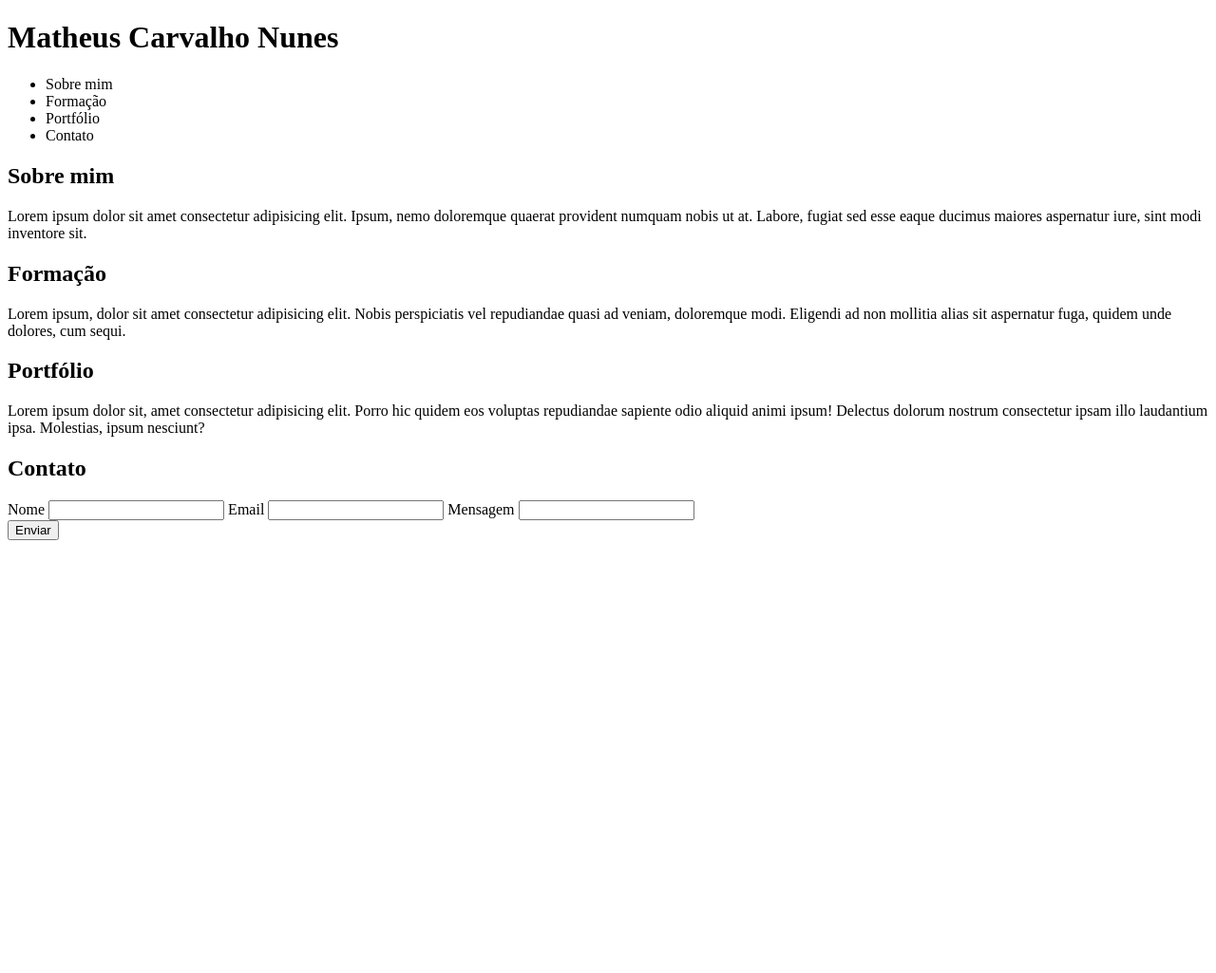
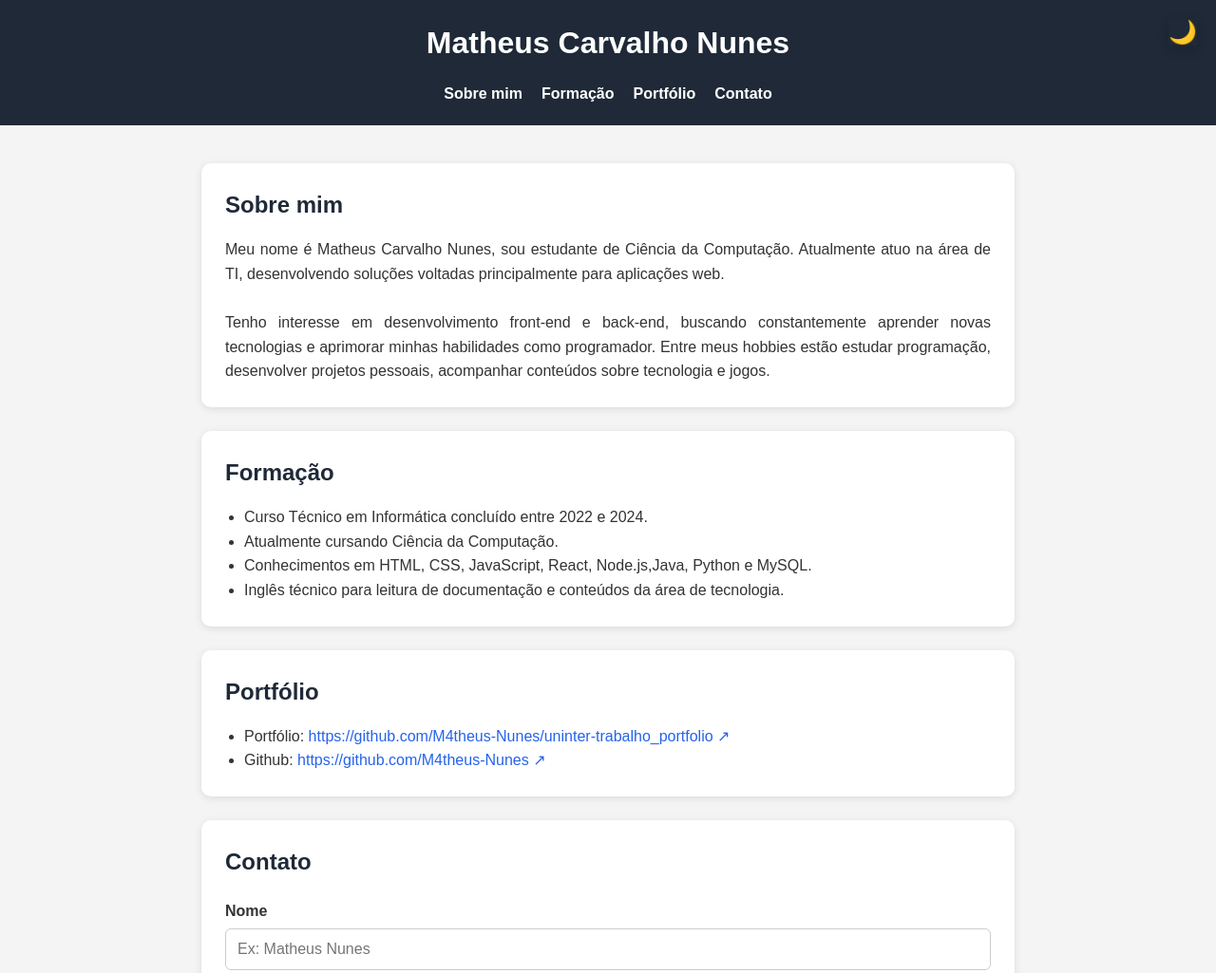
Before and after one commit to M4theus-Nunes/uninter-trabalho_portfolio, a plain HTML site: page index.html in a window 1280 px wide. Shown: the top 1025 px of the page at 95% size. Before the commit the page ends 800 px from the top, so only its background shows below. Drawn offline with Linux system fonts and the light colour scheme.

Commit message:
feat: adiciona arquivo css, arquivo js, estrutura html estilizada e organizada

```diff
--- a/css/style.css
+++ b/css/style.css
@@ -0,0 +1,283 @@
+* {
+    margin: 0;
+    padding: 0;
+    box-sizing: border-box;
+}
+
+body {
+    font-family: Arial, sans-serif;
+    background-color: #f4f4f4;
+    color: #333;
+    line-height: 1.6;
+}
+
+body.tema--escuro {
+    background-color: #000;
+}
+
+body.tema--escuro section {
+    background-color: #1f2937;
+    color: white;
+}
+
+body.tema--escuro section h2 {
+    color: white;
+}
+
+/* ==== CABEÇALHO ==== */
+
+header {
+    background-color: #1f2937;
+    color: white;
+    padding: 20px;
+    text-align: center;
+}
+
+header h1 {
+    margin-bottom: 15px;
+}
+
+/* ==== NAVEGAÇÃO ==== */
+
+.navegacao__lista {
+    display: flex;
+    justify-content: center;
+    gap: 20px;
+    list-style: none;
+}
+
+.navegacao__item a {
+    color: white;
+    text-decoration: none;
+    font-weight: bold;
+    transition: 0.3s;
+}
+
+.navegacao__item a:hover {
+    color: #60a5fa;
+}
+
+/* ===== MENU HAMBURGUER ===== */
+
+.botao-menu {
+    display: none;
+    position: absolute;
+    top: 20px;
+    left: 20px;
+    background: none;
+    border: none;
+    cursor: pointer;
+}
+
+/* ==== CONTEÚDO PRINCIPAL ==== */
+
+main {
+    max-width: 70vw;
+    margin: 40px auto;
+    padding: 0 20px;
+}
+
+section {
+    background-color: white;
+    padding: 25px;
+    margin-bottom: 25px;
+    border-radius: 10px;
+    box-shadow: 0 2px 8px rgba(0, 0, 0, 0.1);
+}
+
+section h2 {
+    margin-bottom: 15px;
+    color: #1f2937;
+}
+
+section p {
+    text-align: justify;
+}
+
+section ul {
+    padding-left: 20px;
+}
+
+.link-externo {
+    color: #2563eb;
+    text-decoration: none;
+    font-weight: 500;
+    transition: all 0.3s ease;
+}
+
+.link-externo:hover {
+    color: #598dfd;
+}
+
+.link-externo::after {
+    content: ' ↗';
+}
+
+/* ==== TEMA ESCURO ==== */
+
+body.tema--escuro .link-externo {
+    color: #74b0fa;
+}
+
+body.tema--escuro .link-externo:hover {
+    color: #4d9df8;
+}
+
+/* ==== BOTÃO TEMA ==== */
+
+#botaoTema {
+    position: absolute;
+    top: 20px;
+    right: 20px;
+    border: none;
+    color: white;
+    font-size: 24px;
+    cursor: pointer;
+    transition: all 0.3s ease;
+    display: flex;
+    align-items: center;
+    justify-content: center;
+    box-shadow: 0 4px 12px rgba(0, 0, 0, 0.15);
+    background-color: #1f2937;
+
+}
+
+#botaoTema:hover {
+    transform: scale(1.1);
+    box-shadow: 0 6px 16px rgba(0, 0, 0, 0.2);
+}
+
+#botaoTema:active {
+    transform: scale(0.95);
+}
+
+/* ==== FORMULÁRIO ==== */
+
+.formulario {
+    margin-top: 20px;
+}
+
+.formulario__grupo {
+    display: flex;
+    flex-direction: column;
+}
+
+.formulario__grupo label {
+    margin-bottom: 5px;
+    font-weight: bold;
+}
+
+.formulario__grupo input,
+.formulario__grupo textarea {
+    padding: 12px;
+    margin-bottom: 20px;
+    border: 1px solid #ccc;
+    border-radius: 6px;
+    font-size: 16px;
+    font-weight: normal;
+    font-family: inherit;
+}
+
+.formulario__grupo textarea {
+    resize: none;
+    min-height: 120px;
+}
+
+.formulario__botao {
+    background-color: #2563eb;
+    color: white;
+    border: none;
+    padding: 12px 20px;
+    border-radius: 6px;
+    cursor: pointer;
+    font-size: 16px;
+    transition: 0.3s;
+}
+
+.formulario__botao:hover {
+    background-color: #1d4ed8;
+}
+
+/* ==== RODAPÉ ==== */
+
+footer {
+    background-color: #1f2937;
+    color: white;
+    text-align: center;
+    padding: 20px;
+}
+
+footer p {
+    font-size: 14px;
+}
+
+/* ==== RESPONSIVIDADE ==== */
+
+@media (max-width: 768px) {
+
+    header {
+        padding: 15px;
+    }
+
+    header h1 {
+        font-size: 24px;
+        margin-bottom:0px
+    }
+
+    .botao-menu {
+        display: block;
+    }
+
+    .navegacao {
+        display: none;
+        position: absolute;
+        top: 50px;
+        left: 0px;
+        background-color: #1f2937;
+        padding: 15px;
+        border-radius: 10px;
+        width: 200px;
+    }
+
+    .navegacao.ativo {
+        display: block;
+    }
+
+    .navegacao__lista {
+        flex-direction: column;
+        gap: 15px;
+    }
+
+    main {
+        max-width: 100%;
+        margin: 20px auto;
+        padding: 0 15px;
+    }
+
+    section {
+        padding: 20px;
+        margin-bottom: 20px;
+    }
+
+    section h2 {
+        font-size: 22px;
+    }
+
+    section p {
+        font-size: 15px;
+    }
+
+    .formulario__grupo input,
+    .formulario__grupo textarea {
+        font-size: 15px;
+        padding: 10px;
+    }
+
+    .formulario__botao {
+        width: 100%;
+    }
+
+    footer {
+        padding: 15px;
+    }
+}
--- a/index.html
+++ b/index.html
@@ -4,51 +4,96 @@
 <head>
     <meta charset="UTF-8">
     <meta name="viewport" content="width=device-width, initial-scale=1.0">
-    <title>Trabalho Uninter Portifólio</title>
+    <title>Trabalho Uninter Portfólio</title>
+    <link rel="stylesheet" href="css/style.css">
 </head>
+
+
 
 <body>
     <header>
         <h1>Matheus Carvalho Nunes</h1>
-        <nav>
-            <ul>
-                <li>Sobre mim</li>
-                <li>Formação</li>
-                <li>Portfólio</li>
-                <li>Contato</li>
+        <button id="botaoTema" title="Alternar tema">🌙</button>
+
+        <button id="botaoMenu" class="botao-menu">
+            <svg xmlns="http://www.w3.org/2000/svg" height="24px" viewBox="0 -960 960 960" width="24px" fill="#FFFFFF">
+                <path d="M120-240v-80h720v80H120Zm0-200v-80h720v80H120Zm0-200v-80h720v80H120Z" />
+            </svg>
+        </button>
+
+        <nav class="navegacao" id="menuMobile">
+            <ul class="navegacao__lista">
+                <li class="navegacao__item"><a href="#sobre">Sobre mim</a></li>
+                <li class="navegacao__item"><a href="#formacao">Formação</a></li>
+                <li class="navegacao__item"><a href="#portfolio">Portfólio</a></li>
+                <li class="navegacao__item"><a href="#contato">Contato</a></li>
             </ul>
         </nav>
-        <section>
+    </header>
+    <main>
+        <section id="sobre">
             <h2>Sobre mim</h2>
-            <p>Lorem ipsum dolor sit amet consectetur adipisicing elit. Ipsum, nemo doloremque quaerat provident numquam
-                nobis ut at. Labore, fugiat sed esse eaque ducimus maiores aspernatur iure, sint modi inventore sit.</p>
+
+            <p>
+                Meu nome é Matheus Carvalho Nunes, sou estudante de Ciência da Computação. Atualmente atuo na área de
+                TI, desenvolvendo soluções voltadas principalmente para
+                aplicações web.
+            </p>
+            <br>
+            <p>
+                Tenho interesse em desenvolvimento front-end e back-end, buscando constantemente aprender novas
+                tecnologias e aprimorar minhas habilidades como programador. Entre meus hobbies estão estudar
+                programação, desenvolver projetos pessoais, acompanhar conteúdos sobre tecnologia e jogos.
+            </p>
         </section>
 
-        <section>
+        <section id="formacao">
             <h2>Formação</h2>
-            <p>Lorem ipsum, dolor sit amet consectetur adipisicing elit. Nobis perspiciatis vel repudiandae quasi ad veniam, doloremque modi. Eligendi ad non mollitia alias sit aspernatur fuga, quidem unde dolores, cum sequi.</p>
+            <ul>
+                <li>Curso Técnico em Informática concluído entre 2022 e 2024.</li>
+                <li>Atualmente cursando Ciência da Computação.</li>
+                <li>Conhecimentos em HTML, CSS, JavaScript, React, Node.js,Java, Python e MySQL.</li>
+                <li>Inglês técnico para leitura de documentação e conteúdos da área de tecnologia.</li>
+            </ul>
         </section>
 
-        <section>
-         <h2>Portfólio</h2>
-         <p>Lorem ipsum dolor sit, amet consectetur adipisicing elit. Porro hic quidem eos voluptas repudiandae sapiente odio aliquid animi ipsum! Delectus dolorum nostrum consectetur ipsam illo laudantium ipsa. Molestias, ipsum nesciunt?</p>
+        <section id="portfolio">
+            <h2>Portfólio</h2>
+
+            <ul>
+                <li>Portfólio: <a class="link-externo"
+                        href="https://github.com/M4theus-Nunes/uninter-trabalho_portfolio"
+                        target="_blank">https://github.com/M4theus-Nunes/uninter-trabalho_portfolio</a></li>
+            </ul>
+            <ul>
+                <li>Github: <a class="link-externo"
+                        href="https://github.com/M4theus-Nunes"
+                        target="_blank">https://github.com/M4theus-Nunes</a></li>
+            </ul>
         </section>
 
-        <section>
+        <section id="contato">
             <h2>Contato</h2>
-            <form>
-                <div>
+           <form class="formulario" id="formularioContato">
+                <div class="formulario__grupo">
                     <label for="nome">Nome</label>
-                    <input type="text" id="nome" required>
+                    <input type="text" id="nome" name="nome" required placeholder="Ex: Matheus Nunes">
+
                     <label for="email">Email</label>
-                    <input type="email" id="email" required>
+                    <input type="email" id="email" name="email" required placeholder="exemplo@dominio.com">
+
                     <label for="mensagem">Mensagem</label>
-                    <input type="text" id="mensagem" required>
+                    <textarea id="mensagem" name="mensagem" minlength="10" required
+                        placeholder="Deixe sua mensagem aqui... (mínimo 10 caracteres)"></textarea>
                 </div>
-                <button type="submit">Enviar</button>
+                <button class="formulario__botao" type="submit">Enviar</button>
             </form>
         </section>
-    </header>
+    </main>
+    <footer>
+        <p>&copy; 2026 Matheus Carvalho Nunes</p>
+    </footer>
+    <script src="js/script.js"></script>
 </body>
 
 </html>
--- /dev/null
+++ b/js/script.js
@@ -0,0 +1,34 @@
+const botaoTema = document.getElementById("botaoTema");
+const botaoMenu = document.getElementById("botaoMenu");
+const menuMobile = document.getElementById("menuMobile");
+const linksMenu = document.querySelectorAll(".navegacao__item a");
+const formulario = document.getElementById("formularioContato");
+
+botaoTema.addEventListener("click", () => {
+    document.body.classList.toggle("tema--escuro");
+
+    // Muda o emoji do botão
+    if (document.body.classList.contains("tema--escuro")) {
+        botaoTema.textContent = "☀️";
+    } else {
+        botaoTema.textContent = "🌙";
+    }
+});
+
+botaoMenu.addEventListener("click", () => {
+    menuMobile.classList.toggle("ativo");
+});
+
+linksMenu.forEach((link) => {
+    link.addEventListener("click", () => {
+        menuMobile.classList.remove("ativo");
+    });
+});
+
+formulario.addEventListener("submit", (event) => {
+    event.preventDefault();
+
+    alert("Formulário enviado com sucesso!");
+
+    formulario.reset();
+});
```
